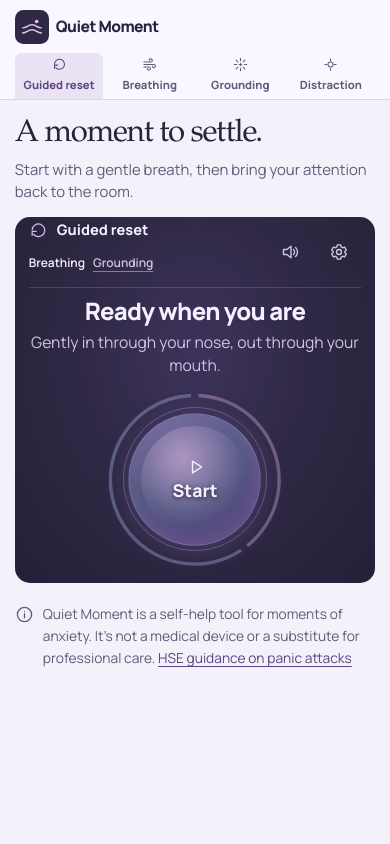
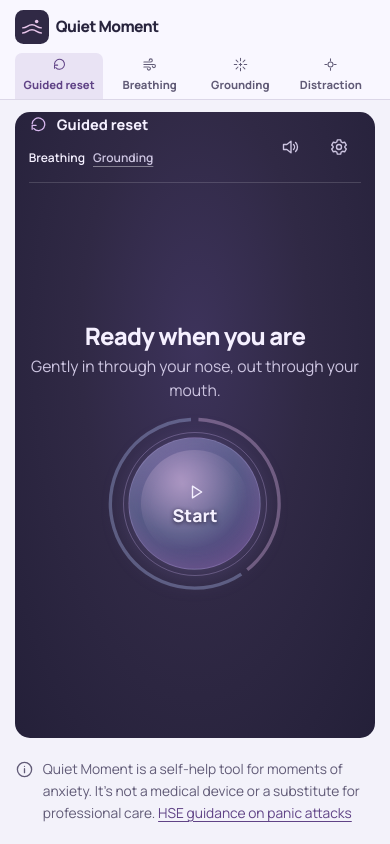
Before and after one commit to SteveWalsh1989/quiet-moment, a Vue app: page / in a window 390 px wide. Built offline with nearby package versions, Linux system fonts and the light colour scheme.

Commit message:
Align the app layout across exercises

```diff
--- a/src/App.vue
+++ b/src/App.vue
@@ -148,13 +148,7 @@ function previewVoice() {
 </script>
 
 <template>
-  <div
-    class="site-shell"
-    :class="{
-      'breathing-session': isBreathing,
-      'prompt-session': isGrounding || isGroundingComplete || isDistraction,
-    }"
-  >
+  <div class="site-shell">
     <a class="skip-link" href="#main-content">Skip to main content</a>
     <AppHeader
       :view="view"
@@ -303,6 +297,7 @@ function previewVoice() {
           </template>
         </section>
       </div>
+    </main>
     <footer class="site-footer flex items-start">
       <AppIcon name="info" :size="19" />
       <p>
@@ -316,6 +311,5 @@ function previewVoice() {
         >
       </p>
     </footer>
-    </main>
   </div>
 </template>
--- a/src/styles/layout.css
+++ b/src/styles/layout.css
@@ -1,9 +1,21 @@
+.site-shell {
+  --page-width: 86rem;
+  --page-gutter: clamp(24px, 4.25vw, 84px);
+  @apply flex min-h-[100svh] flex-col;
+}
+
+.topbar-inner,
+.main-wrap,
+.site-footer {
+  @apply mx-auto w-[min(var(--page-width),_calc(100%_-_2_*_var(--page-gutter)))];
+}
+
 .topbar {
   @apply border-b border-solid border-b-line bg-topbar;
 }
 
 .topbar-inner {
-  @apply max-w-[1312px] min-h-[70px] m-[0_auto] gap-[22px] p-[0_36px];
+  @apply min-h-[70px] gap-[22px];
 }
 
 .wordmark {
@@ -54,23 +66,27 @@
 }
 
 .main-wrap {
-  @apply w-[min(1176px,_calc(100%_-_72px))] m-[0_auto];
+  @apply flex flex-1 flex-col;
+}
+
+.workbench {
+  @apply flex flex-1;
 }
 
 .intro-block {
-  @apply p-[36px_0_29px];
+  @apply pt-[clamp(24px,_3.2vh,_36px)] pb-[clamp(18px,_2.6vh,_28px)];
 }
 
 .intro-block h1 {
-  @apply m-0 font-display font-medium text-[length:4.05rem] leading-[1.08] tracking-[-0.038em] text-balance;
+  @apply m-0 font-display font-medium text-[length:clamp(2.35rem,_4vw,_3.6rem)] leading-[1.08] tracking-[-0.038em] text-balance;
 }
 
 .intro-block p {
-  @apply m-[11px_0_0] text-muted text-[length:1.02rem] leading-[1.65];
+  @apply mt-2 text-muted text-[length:1.02rem] leading-[1.55];
 }
 
 .site-footer {
-  @apply gap-[9px] m-[20px_0_24px] text-muted text-[length:0.86rem] leading-[1.6];
+  @apply my-[20px] flex-none gap-[9px] text-muted text-[length:0.86rem] leading-[1.6];
 }
 
 .site-footer > svg {
--- a/src/styles/player.css
+++ b/src/styles/player.css
@@ -1,5 +1,5 @@
 .player {
-  @apply min-w-0 min-h-[521px] relative flex flex-col items-stretch rounded-[15px] text-on-player;
+  @apply relative flex min-h-[min(32rem,_58svh)] min-w-0 flex-1 flex-col items-stretch rounded-[15px] text-on-player;
   @apply bg-[radial-gradient(_ellipse_at_50%_37%,_var(--player-glow)_0%,_var(--player-mid)_45%,_var(--player-edge)_100%_)];
 }
 
@@ -34,7 +34,7 @@
 }
 
 .breathing-stage {
-  @apply flex flex-col;
+  @apply flex flex-1 flex-col justify-center;
 }
 
 .orb-area {
@@ -233,7 +233,7 @@
 }
 
 .prompt-player {
-  @apply my-auto w-full px-[clamp(16px,_5vw,_76px)] py-[clamp(18px,_4vh,_48px)];
+  @apply grid w-full flex-1 grid-rows-[auto_minmax(min-content,_1fr)_auto] px-[clamp(16px,_5vw,_76px)] py-[clamp(18px,_4vh,_48px)];
 }
 
 .prompt-player-toolbar {
@@ -430,7 +430,7 @@ input:checked + .grounding-exercise-indicator::after {
   }
 
   .prompt-player-stage {
-    @apply grid min-h-[clamp(14rem,_29svh,_19rem)] items-center gap-x-[clamp(36px,_5vw,_88px)];
+    @apply grid min-h-[clamp(12rem,_26svh,_19rem)] items-center gap-x-[clamp(36px,_5vw,_88px)];
   }
 
   .prompt-player-stage:has(.prompt-player-support) {
--- a/src/styles/responsive.css
+++ b/src/styles/responsive.css
@@ -1,17 +1,6 @@
-.prompt-session .intro-block {
-  @apply sr-only;
-}
-
-.prompt-session .workbench {
-  @apply mt-[clamp(20px,_7svh,_88px)];
-}
-
 @media (max-width: 1000px) {
   .topbar-inner {
-    @apply px-[25px] gap-[12px];
-  }
-  .main-wrap {
-    @apply w-[calc(100%_-_50px)];
+    @apply gap-[12px];
   }
   .main-nav button {
     @apply px-[7px];
@@ -19,8 +8,12 @@
 }
 
 @media (max-width: 760px) {
+  .site-shell {
+    --page-width: 40rem;
+    --page-gutter: clamp(10px, 3.8vw, 18px);
+  }
   .topbar-inner {
-    @apply grid grid-cols-1 min-h-0 p-[5px_clamp(10px,_3.8vw,_18px)_0] gap-1;
+    @apply grid min-h-0 grid-cols-1 gap-1 pt-[5px];
   }
   .wordmark {
     @apply min-h-[44px] justify-self-start gap-[7px] text-[length:clamp(0.88rem,_4vw,_1.05rem)];
@@ -40,23 +33,10 @@
   .main-nav button[aria-current] {
     @apply rounded-[7px_7px_0_0];
   }
-  .main-wrap {
-    @apply w-[min(640px,_calc(100%_-_clamp(20px,_7.6vw,_36px)))];
-  }
   .intro-block {
-    @apply p-[18px_0_15px];
-  }
-  .intro-block h1 {
-    @apply text-[length:clamp(1.95rem,_8vw,_2.77rem)];
-  }
-  .intro-block p {
-    @apply mt-[6px] text-[length:0.93rem] leading-normal;
-  }
-  .breathing-session .intro-block {
     @apply sr-only;
   }
-  .breathing-session .workbench,
-  .prompt-session .workbench {
+  .workbench {
     @apply mt-[12px];
   }
   .player {
@@ -64,6 +44,9 @@
   }
   .player-top {
     @apply min-h-[49px] mx-[14px] py-0.5;
+  }
+  .prompt-player {
+    @apply py-5;
   }
   .breath-copy {
     @apply min-h-[5rem] p-[10px_12px_0];
@@ -103,35 +86,21 @@
   }
 }
 
-@media (min-width: 960px) {
-  .prompt-session .player {
-    @apply min-h-[clamp(36rem,_60svh,_41rem)];
+@media (min-width: 960px) and (max-height: 799px) {
+  .prompt-player {
+    @apply py-5;
+  }
+
+  .prompt-player-toolbar {
+    @apply mb-4;
+  }
+
+  .prompt-player-actions {
+    @apply mt-5 pt-4;
   }
 }
 
 @media (min-width: 1280px) {
-  .site-shell {
-    --page-width: 112rem;
-    --page-gutter: clamp(36px, 4.25vw, 84px);
-  }
-
-  .topbar-inner,
-  .main-wrap {
-    @apply w-[min(var(--page-width),_calc(100%_-_2_*_var(--page-gutter)))];
-  }
-
-  .topbar-inner {
-    @apply max-w-none [padding-inline:0];
-  }
-
-  .prompt-session .main-wrap {
-    --page-width: 86rem;
-  }
-
-  .intro-block h1 {
-    @apply text-[length:clamp(4.05rem,_3.75vw,_5.75rem)];
-  }
-
   .player-top,
   .player-bottom {
     @apply [margin-inline:clamp(24px,_2vw,_40px)];
@@ -139,28 +108,8 @@
 }
 
 @media (min-width: 1280px) and (min-height: 800px) {
-  .site-shell {
-    @apply flex min-h-[100svh] flex-col;
-  }
-
-  .main-wrap {
-    @apply flex flex-1 flex-col;
-  }
-
-  .workbench {
-    @apply flex flex-1;
-  }
-
-  .prompt-session .workbench {
-    @apply flex-none;
-  }
-
-  .player {
-    @apply flex-1;
-  }
-
   .breathing-stage {
-    @apply grid flex-1 grid-rows-[auto_auto_minmax(5.5rem,_auto)] content-center;
+    @apply grid grid-rows-[auto_auto_minmax(5.5rem,_auto)] content-center justify-stretch;
   }
 
   .orb-area {
```
Lines whose indentation alone changed are shown as unchanged.
